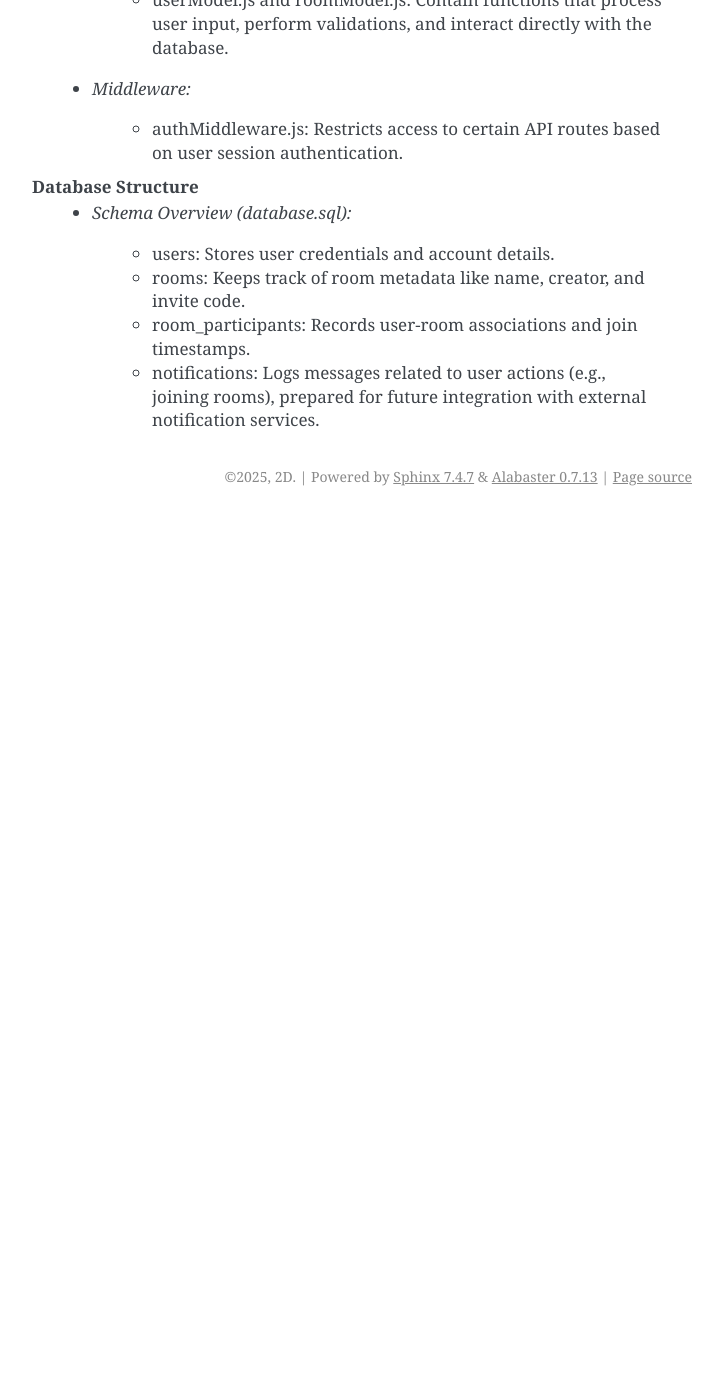
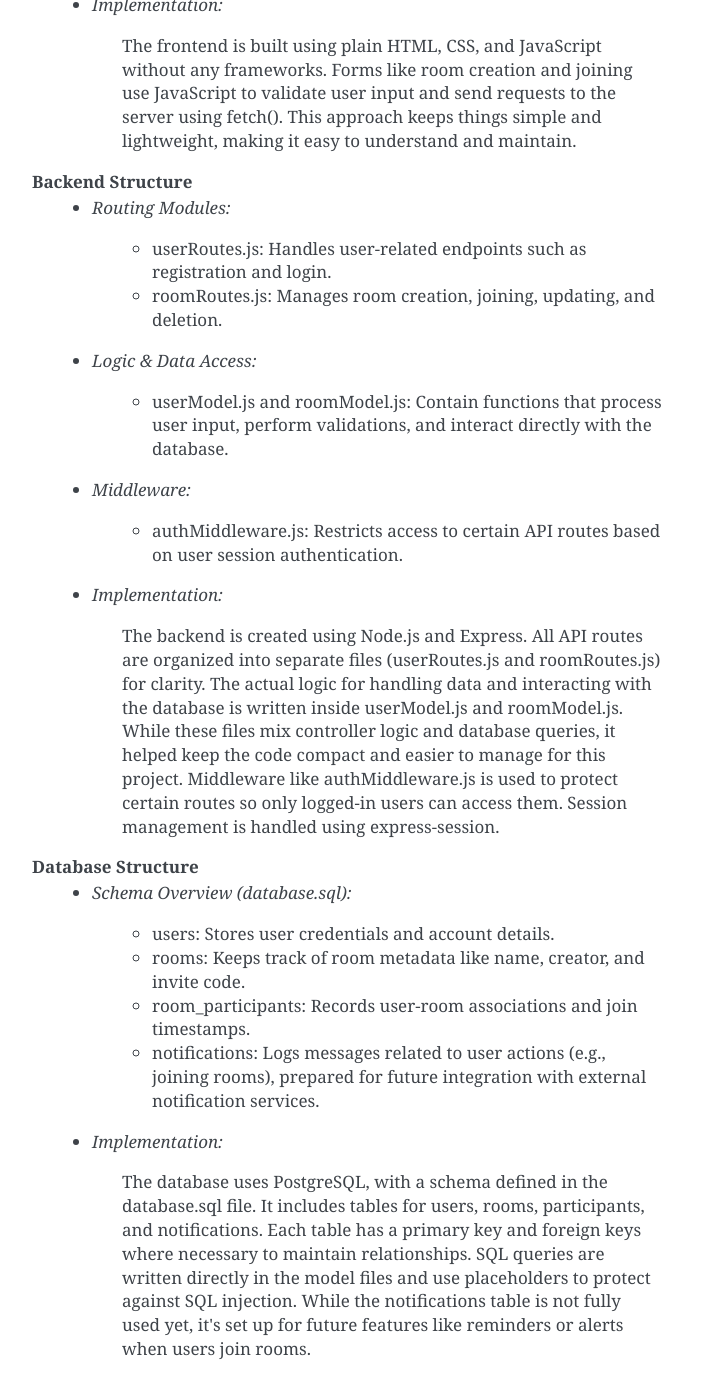
Before and after one commit to up2235881/SETAP-coursework-2D, a Sphinx documentation site: the page built from docs/source/implementation.rst, in a window 1280 px wide and 1400 px high, scrolled down 1403 px. Shown: the whole window, without its empty margins (418-1141 px from the left). Built offline with Sphinx 7.4.7, drawn with Linux system fonts in a browser that asks for light colours; pages that are not in the unit, such as notebooks, are missing from menus; before the commit the page ends 1919 px from its top, so only the background shows below that; some of the changed text lies outside the part shown.

Commit message:
Implementation

```diff
--- a/docs/source/implementation.rst
+++ b/docs/source/implementation.rst
@@ -23,6 +23,14 @@
 
       - *Notifications(Planned):* Internal notification logic is implemented, with room to extend to email or push notifications in future iterations.
 
+      More detail about this in the "Core Components of the Project" section below.
+
+   **Development Tools:**
+
+      - *Version Control:* Git was used for version control, with a repository hosted on GitHub to facilitate collaboration and code management.
+
+      - *Testing:* Basic unit tests were written using Jest to ensure the functionality of critical components, especially in the backend.
+
 
 
 Core Components of the Project
@@ -47,6 +55,10 @@
 
          - styling.css: Provides consistent and responsive styling for all pages using custom layout and UI classes.
 
+      - *Implementation:*
+
+         The frontend is built using plain HTML, CSS, and JavaScript without any frameworks. Forms like room creation and joining use JavaScript to validate user input and send requests to the server using fetch(). This approach keeps things simple and lightweight, making it easy to understand and maintain.
+
    **Backend Structure**
       - *Routing Modules:*
 
@@ -62,6 +74,10 @@
 
          - authMiddleware.js: Restricts access to certain API routes based on user session authentication.
 
+      - *Implementation:*
+
+         The backend is created using Node.js and Express. All API routes are organized into separate files (userRoutes.js and roomRoutes.js) for clarity. The actual logic for handling data and interacting with the database is written inside userModel.js and roomModel.js. While these files mix controller logic and database queries, it helped keep the code compact and easier to manage for this project. Middleware like authMiddleware.js is used to protect certain routes so only logged-in users can access them. Session management is handled using express-session.
+
    **Database Structure**
       - *Schema Overview (database.sql):*
 
@@ -72,3 +88,7 @@
          - room_participants: Records user-room associations and join timestamps.
 
          - notifications: Logs messages related to user actions (e.g., joining rooms), prepared for future integration with external notification services.
+
+      - *Implementation:*
+
+         The database uses PostgreSQL, with a schema defined in the database.sql file. It includes tables for users, rooms, participants, and notifications. Each table has a primary key and foreign keys where necessary to maintain relationships. SQL queries are written directly in the model files and use placeholders to protect against SQL injection. While the notifications table is not fully used yet, it's set up for future features like reminders or alerts when users join rooms.
--- a/docs/source/index.rst
+++ b/docs/source/index.rst
@@ -26,4 +26,3 @@
    requirements
    implementation
    usage
-   components
```
